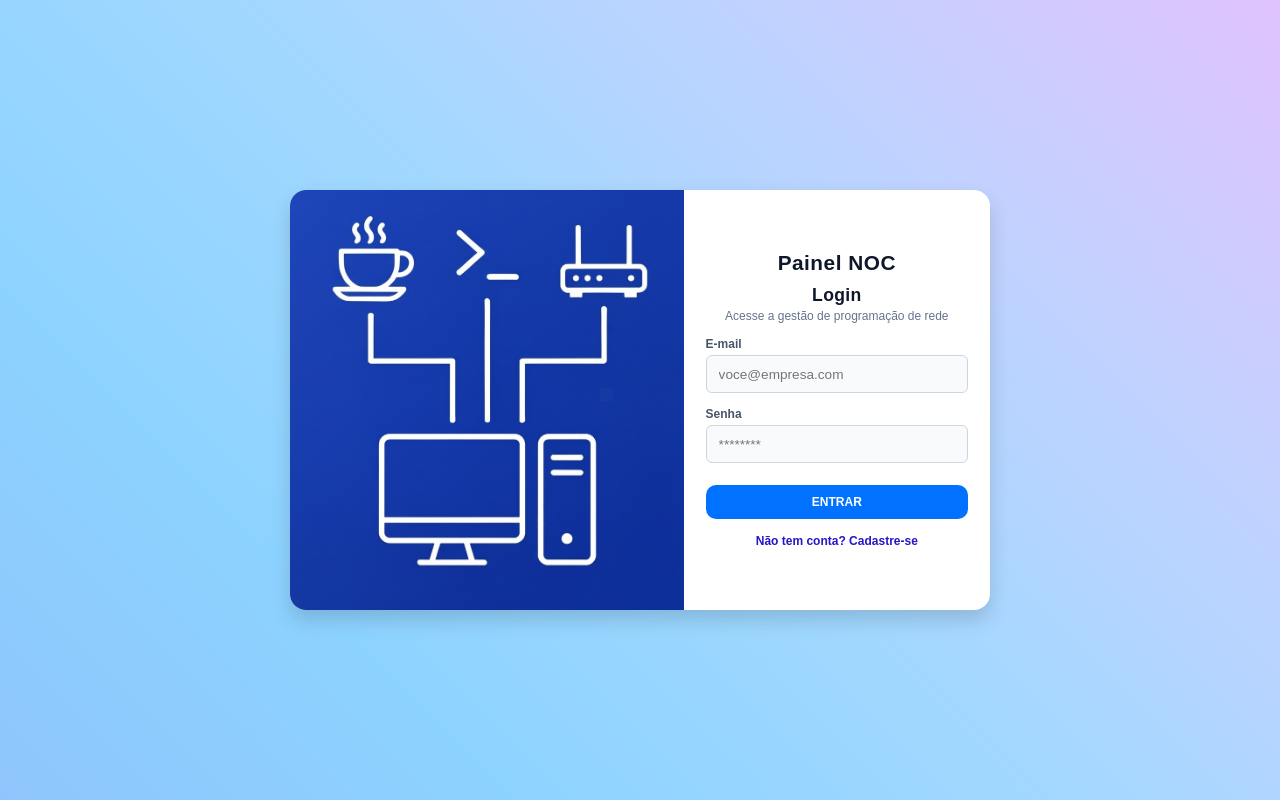
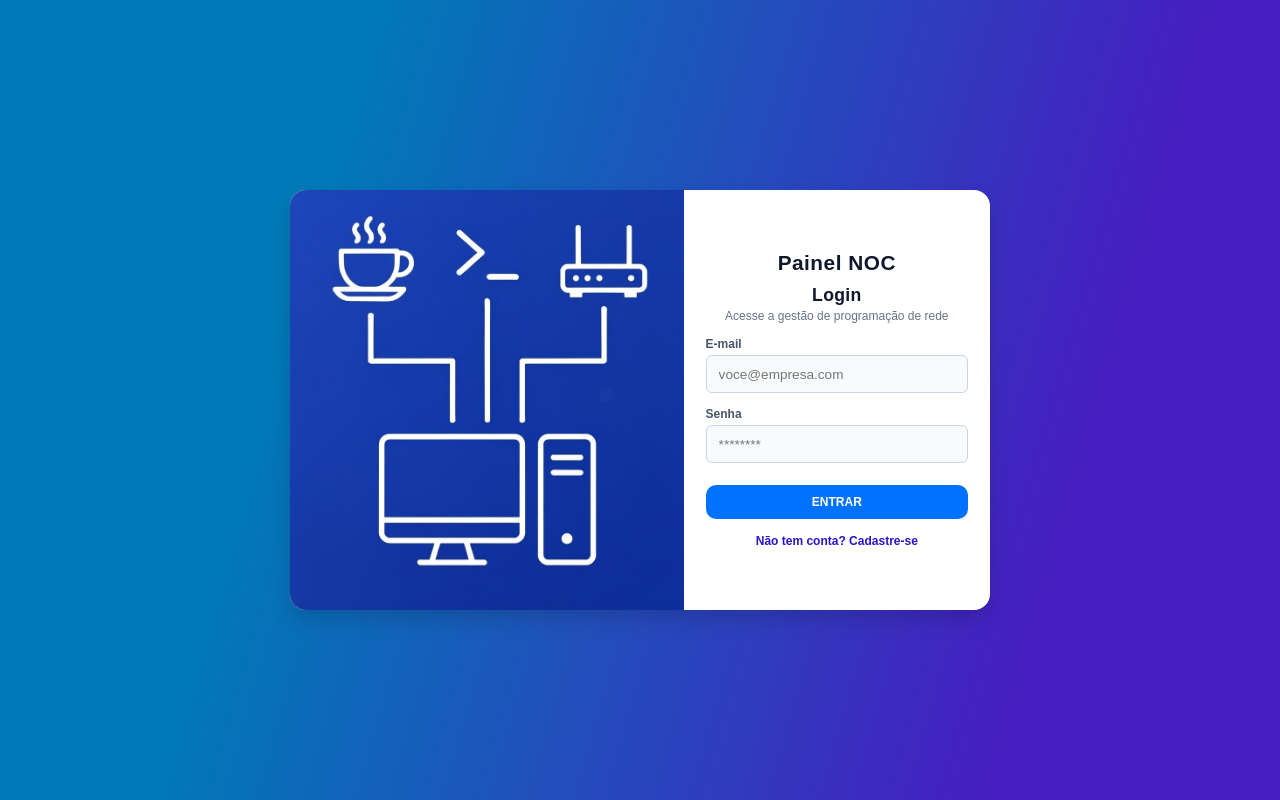
Before and after one commit to nicksondarbi455/programacao-update, a React (Vite) app: page / in a window 1280 px wide. Built offline with nearby package versions, Linux system fonts and the light colour scheme; no server answers; a web font is replaced by a local one.

Commit message:
att na page

```diff
--- a/src/index.css
+++ b/src/index.css
@@ -131,7 +131,7 @@ th .col-title-display.editable { background: var(--color3); border: 1px solid va
     position: fixed; inset: 0; overflow-y: auto;
     display: flex; justify-content: center; align-items: center;
     padding: 20px;
-    background: linear-gradient(45deg, #8ec5fc 0.000%, #8dd3ff 25.000%, #a1d8ff 50.000%, #c1d2ff 75.000%, #e0c3ff 100.000%);
+    background-image: linear-gradient( 105.9deg,  rgba(0,122,184,1) 24.4%, rgba(46,0,184,0.88) 80.5% );
     font-family: 'DM Sans', sans-serif;
 }
 /* Card menor (~78% do tamanho anterior, mantendo a proporção entre logo e formulário) */
```
